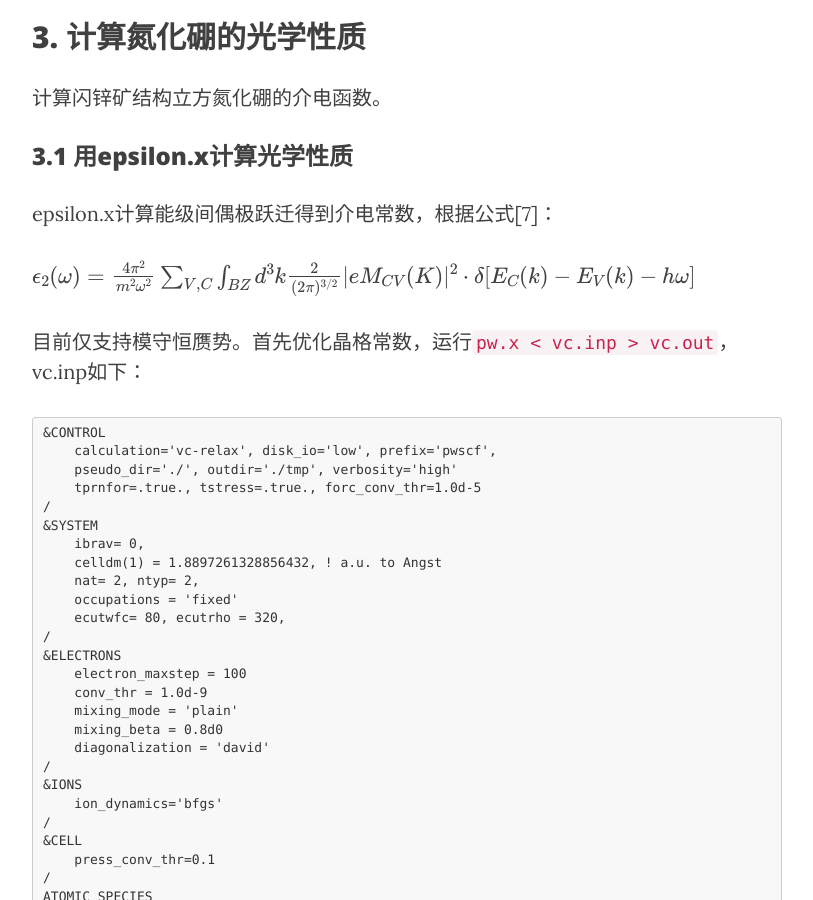
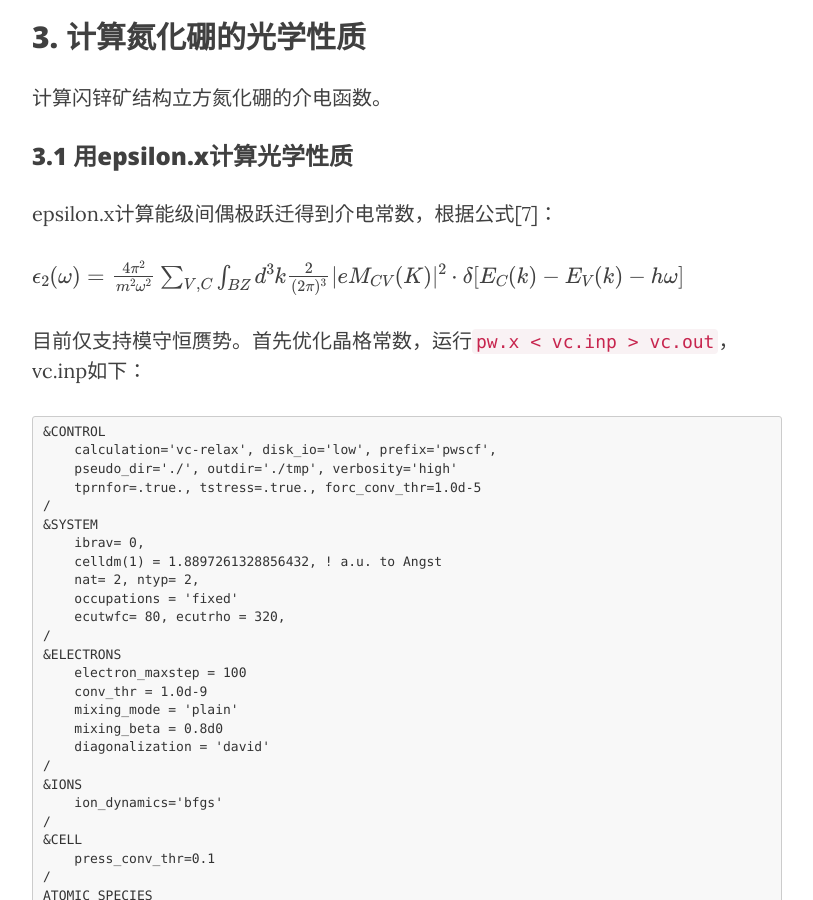
Before and after one commit to yyyu200/DFTbook, a Jekyll site: the page built from _posts/2019-04-01-HandsOn.md, in a window 1280 px wide and 900 px high, scrolled down 19343 px. Shown: the whole window, without its empty margins (233-1046 px from the left). Built offline with Jekyll 4.4.1, drawn with Linux system fonts in a browser that asks for light colours; nearby versions of some CDN libraries; formulas are drawn with MathJax 3; comment, search, counter and statistics services are not loaded; some of the changed text lies outside the part shown.

Commit message:
modify at20190728-18:29:31-aliyun

````diff
--- a/_posts/2019-04-01-HandsOn.md
+++ b/_posts/2019-04-01-HandsOn.md
@@ -650,7 +650,7 @@
 ### 3.1 用epsilon.x计算光学性质
 epsilon.x计算能级间偶极跃迁得到介电常数，根据公式[7]：
 
-$\epsilon_2 (\omega)= \frac{4 \pi ^2} {m^2\omega^2} \sum_{V,C} {\int_{BZ} {d^3 k  \frac {2}{(2\pi)^{3/2}}  \lvert eM_{CV}(K) \rvert ^2 \cdot \delta[E_{C}(k)-E_{V}(k)-h\omega]}}$
+$\epsilon_2 (\omega)= \frac{4 \pi ^2} {m^2\omega^2} \sum_{V,C} {\int_{BZ} {d^3 k  \frac {2}{(2\pi)^{3}}  \lvert eM_{CV}(K) \rvert ^2 \cdot \delta[E_{C}(k)-E_{V}(k)-h\omega]}}$
 
 目前仅支持模守恒赝势。首先优化晶格常数，运行```pw.x < vc.inp > vc.out```，vc.inp如下：
 ```
````
Also changed, not shown: other parts of _posts/2019-04-01-HandsOn.md (+1 -1 lines).
